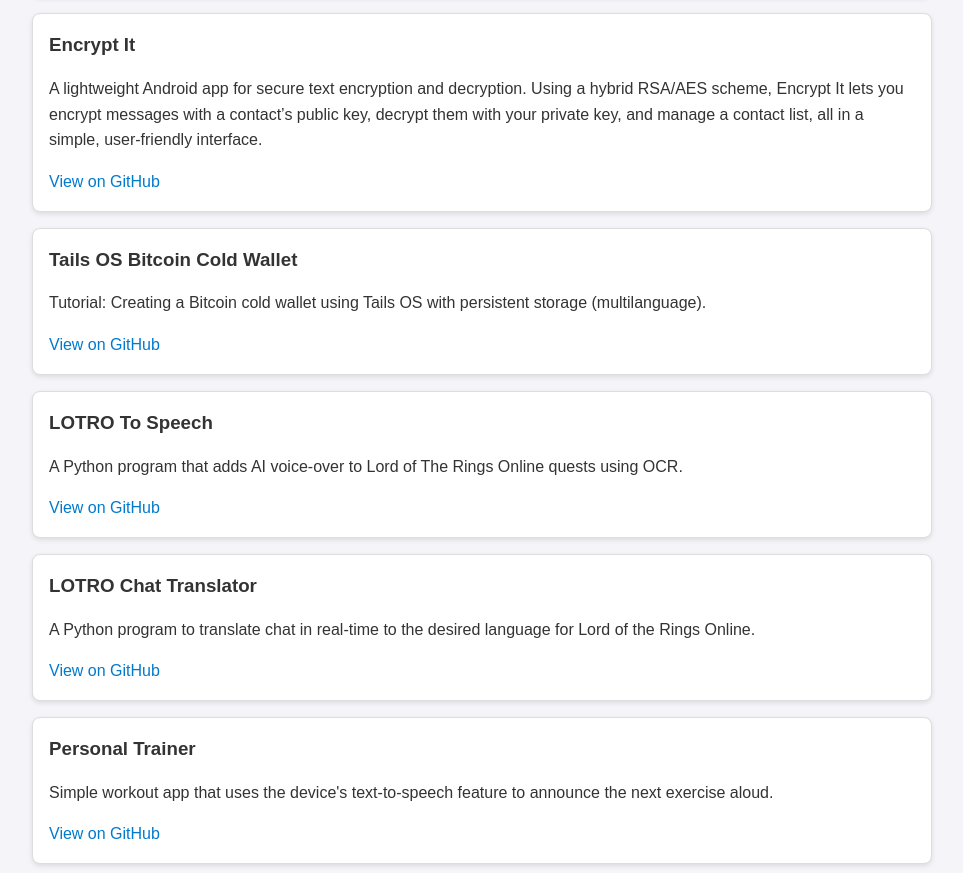
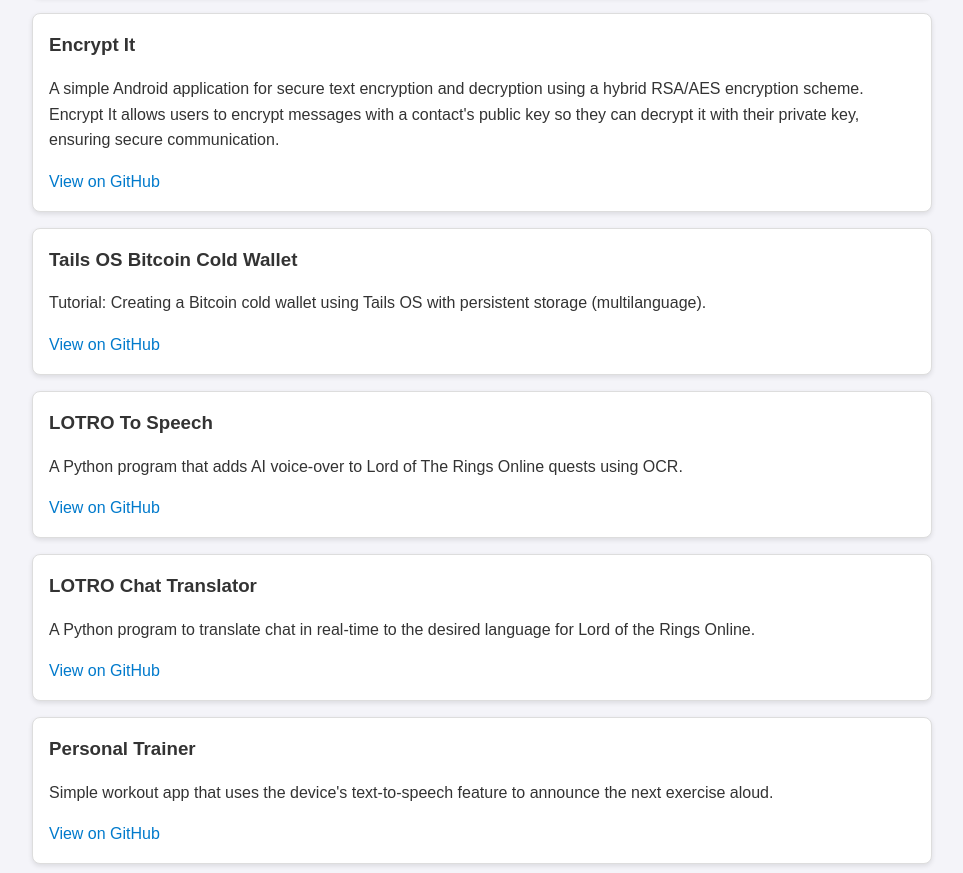
Before and after one commit to ils94/ils94.github.io, a plain HTML site: page index.html in a window 1280 px wide. Shown: the part 841-1714 px from the top of the page, without its empty margins (158-1121 px from the left). Drawn offline with Linux system fonts and the light colour scheme.

Commit message:
Update index.html

```diff
--- a/index.html
+++ b/index.html
@@ -44,7 +44,7 @@
         </div>
         <div class="project">
           <h3>Encrypt It</h3>
-          <p>A lightweight Android app for secure text encryption and decryption. Using a hybrid RSA/AES scheme, Encrypt It lets you encrypt messages with a contact’s public key, decrypt them with your private key, and manage a contact list, all in a simple, user-friendly interface.</p>
+          <p>A simple Android application for secure text encryption and decryption using a hybrid RSA/AES encryption scheme. Encrypt It allows users to encrypt messages with a contact's public key so they can decrypt it with their private key, ensuring secure communication.</p>
           <a href="https://github.com/ils94/Encrypt_It" target="_blank">View on GitHub</a>
         </div>
         <div class="project">
```
